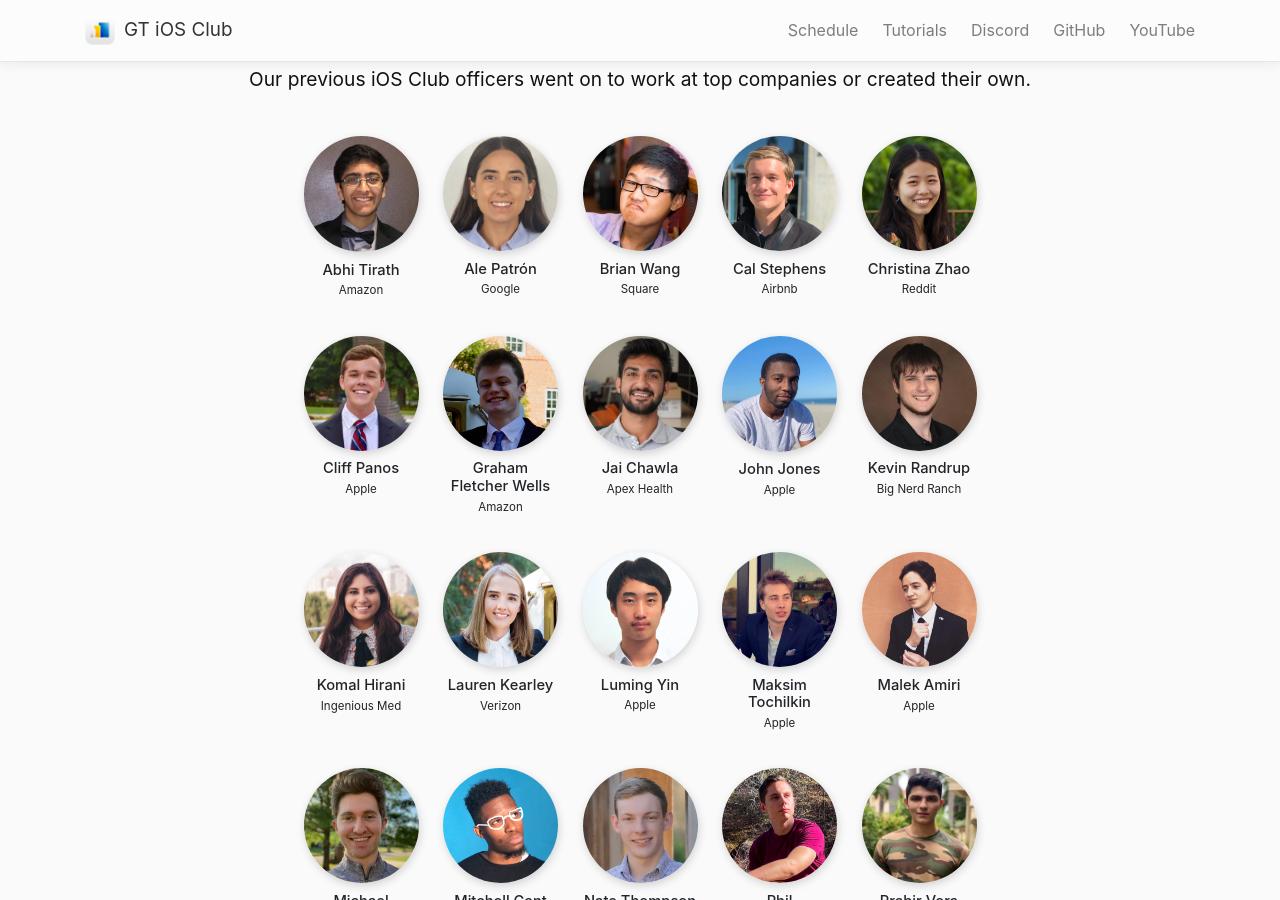
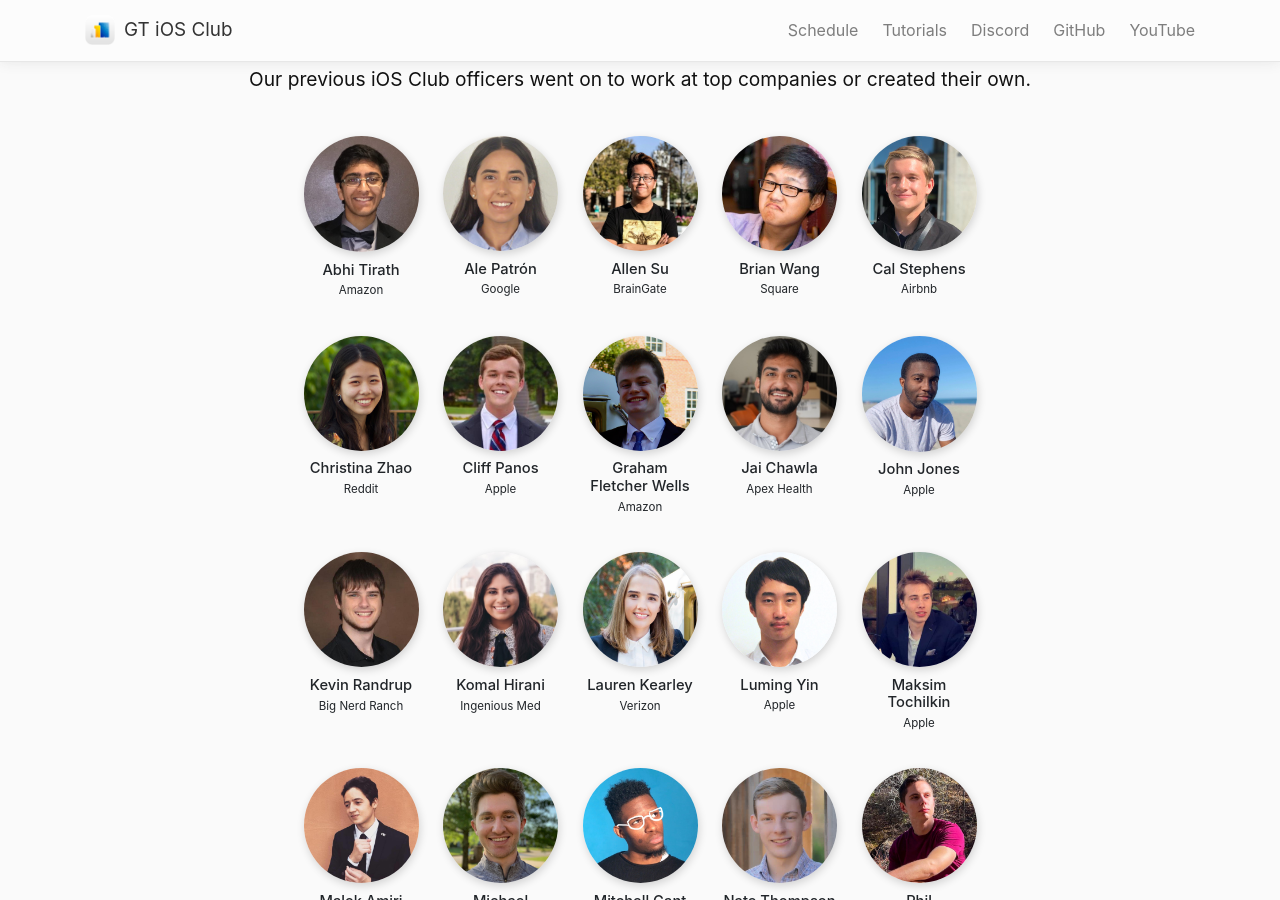
Before and after one commit to gtiosclub/gtios.club, a Jekyll site: the page built from index.md, in a window 1280 px wide and 900 px high, scrolled down 2335 px. Built offline with Jekyll 4.4.1, drawn with Linux system fonts in a browser that asks for light colours; nearby versions of some CDN libraries; comment, search, counter and statistics services are not loaded.

Commit message:
Officer updates

```diff
--- a/_data/officers/alumni.yml
+++ b/_data/officers/alumni.yml
@@ -1,4 +1,9 @@
 # This is the list of alumni. To add or remove, update this list.
+- name: "Allen Su"
+  job: "BrainGate"
+  pic: "/images/home/officers/allen.JPEG"
+  website: "https://www.linkedin.com/in/allensu02"
+
 - name: "Maksim Tochilkin"
   job: "Apple"
   pic: "/images/home/officers/maksim.jpg"
--- a/_data/officers/team.yml
+++ b/_data/officers/team.yml
@@ -27,7 +27,7 @@
 
 - name: "******"
   job: "Vice President - *****"
-  pic: "/images/home/officers/placeholder.jpeg"
+  pic: "/images/home/officers/placeholder.png"
   website: "*****"
 
 - name: "Tim Arant"
```
Also changed, not shown: images/home/officers/alexandria_o.webp (added), images/home/officers/amber_v.webp (added), images/home/officers/austin_h.webp (added), images/home/officers/aziz.webp (added), images/home/officers/brayden_h.webp (added), images/home/officers/datta__k.webp (added), images/home/officers/joseph_m.webp (added), images/home/officers/matthew_f.webp (added), images/home/officers/nitya_p.webp (added), images/home/officers/patrick_g.webp (added), images/home/officers/rik_roy.webp (added), images/home/officers/sid_k.webp (added), images/home/officers/steven_liu.webp (added).
